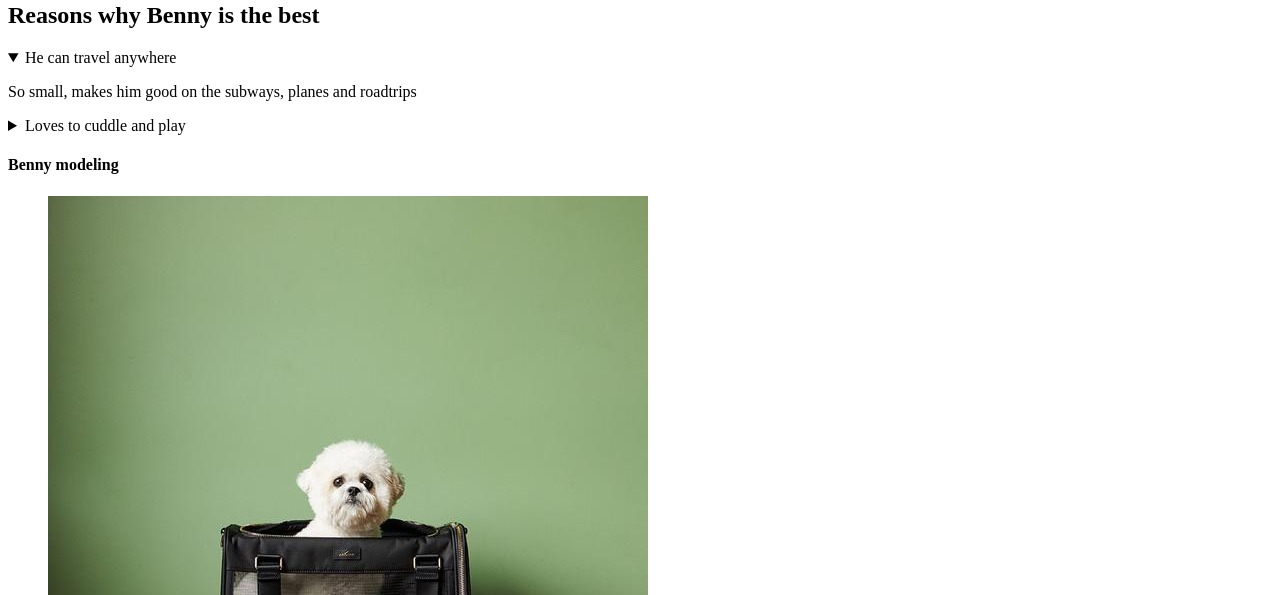
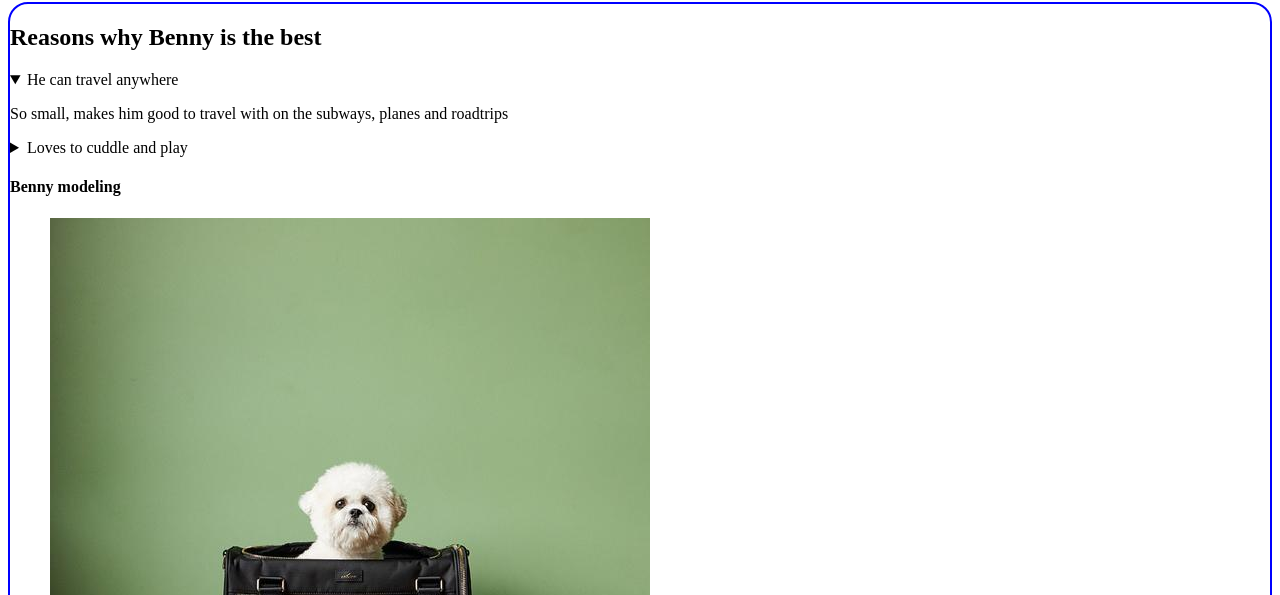
Before and after one commit to aschemily/html5Semantic, a plain HTML site: page index.html in a window 1280 px wide. Both pictures are taken after a click on the heading "He can travel anywhere". Shown: the part 205-800 px from the top of the page. Drawn offline with Linux system fonts and the light colour scheme.

Commit message:
custom css

```diff
--- /dev/null
+++ b/index.css
@@ -0,0 +1,9 @@
+header, nav, article {
+  display: in-block;
+}
+
+article{
+  border: 2px solid blue;
+  border-radius: 20px;
+
+}
--- a/index.html
+++ b/index.html
@@ -2,6 +2,7 @@
   <head>
     <meta http-equiv="Content-Type" content="text/html; charset=UTF-8">
     <title>Seamntics</title>
+    <link rel="stylesheet" type="text/css" href="index.css">
   </head>
 
    <body>
@@ -27,12 +28,12 @@
                  <h1>Reasons why Benny is the best</h1>
                    <details>
                      <summary>He can travel anywhere  </summary>
-                       <p>So small, makes him good on the subways, planes and roadtrips </p>
+                       <p>So small, makes him good to travel with on the subways, planes and roadtrips </p>
                      </details>
 
                      <details>
                        <summary>Loves to cuddle and play </summary>
-                         <p> always craving attention from people and must say hi to everyone he meets</p>
+                         <h1> must say hi to everyone he meets</h1>
                        </details>
 
                      <aside>
```
